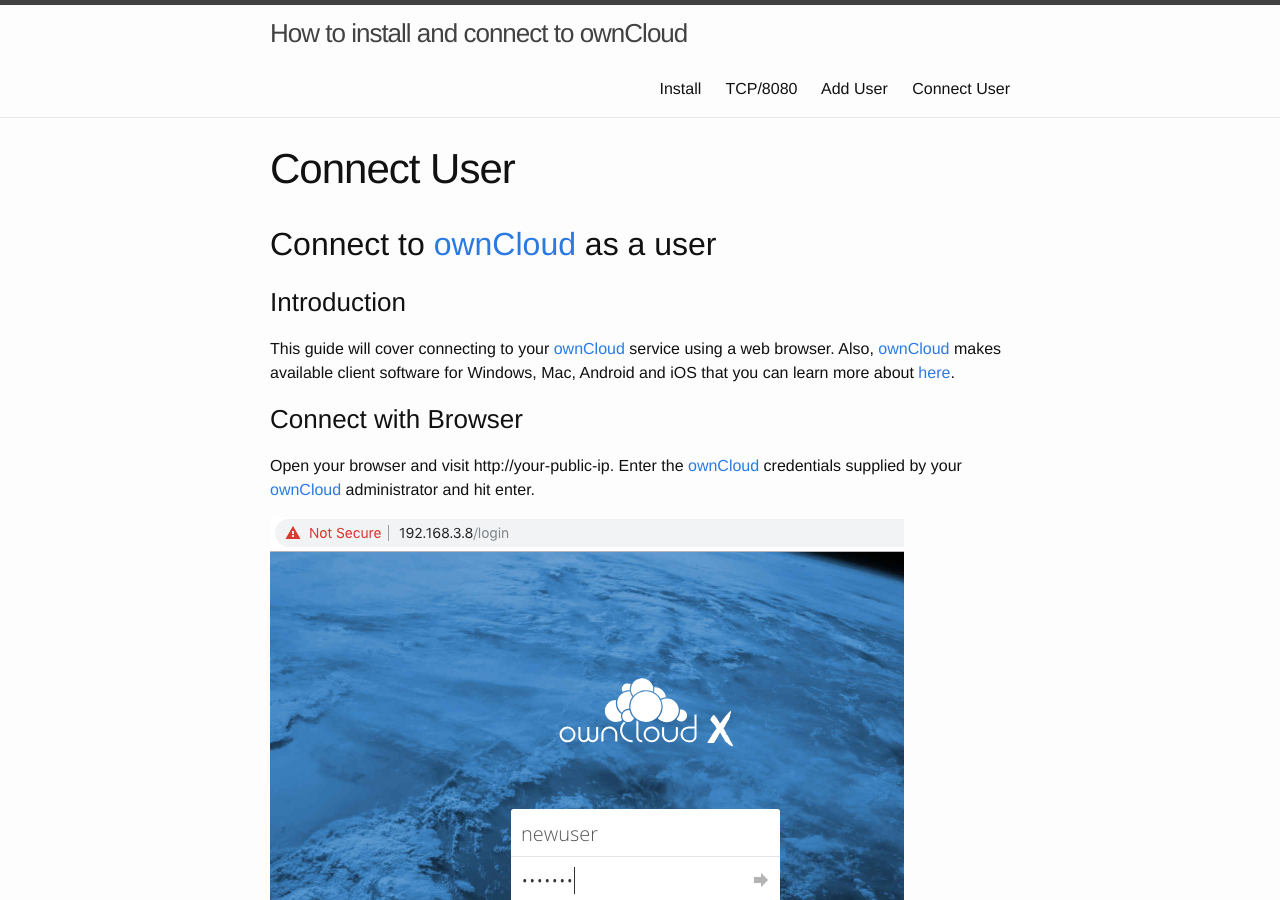
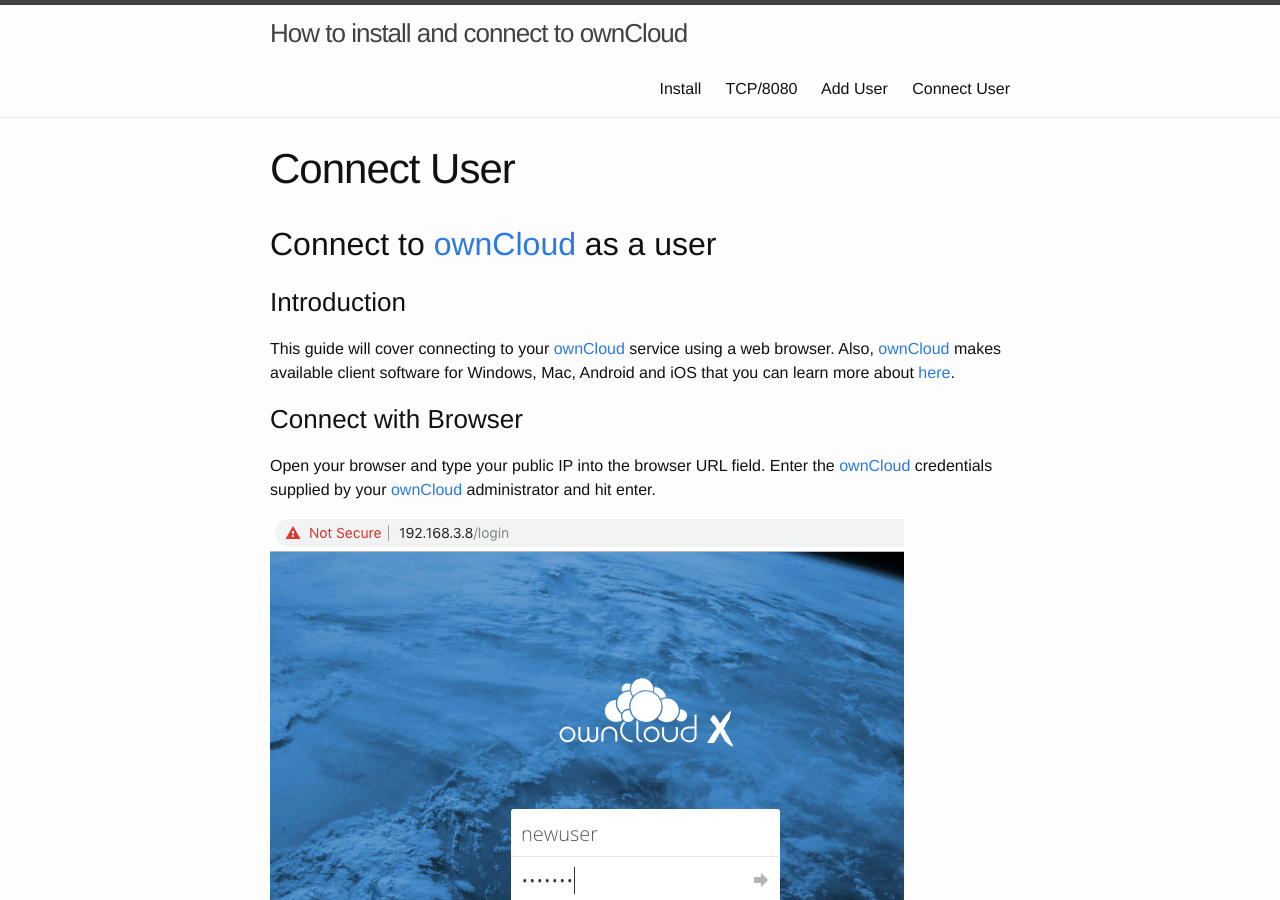
Before and after one commit to whizzer75/whizzer75.github.io, a Jekyll site: the page built from 4-connect-user.md, in a window 1280 px wide and 900 px high. Built offline with Jekyll 4.4.1, drawn with Linux system fonts in a browser that asks for light colours.

Commit message:
improved second paragraph wording for connect user doc

```diff
--- a/4-connect-user.md
+++ b/4-connect-user.md
@@ -15,8 +15,9 @@
 
 ### Connect with Browser
 
-Open your browser and visit http://your-public-ip. Enter the [ownCloud] credentials
-supplied by your [ownCloud] administrator and hit enter.
+Open your browser and type your public IP into the browser URL field.
+Enter the [ownCloud] credentials supplied by your [ownCloud]
+administrator and hit enter.
 
 ![Login page](/images/login_new.png)
 
```
